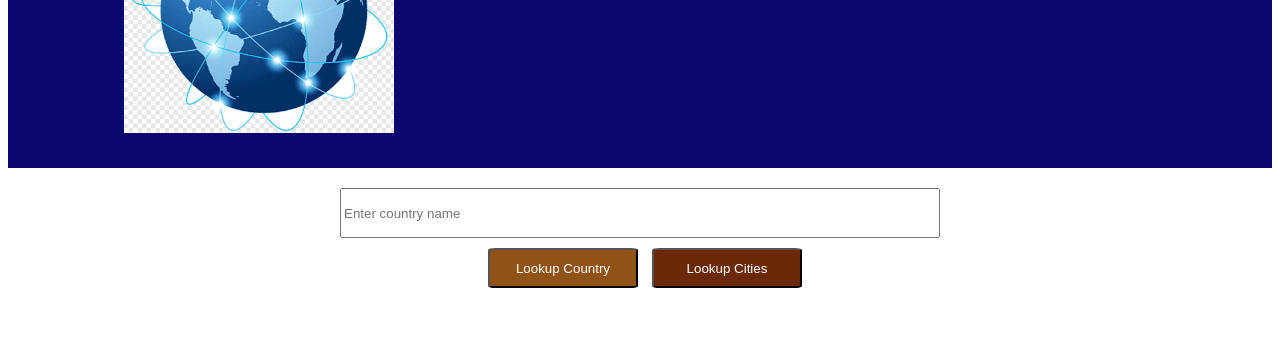
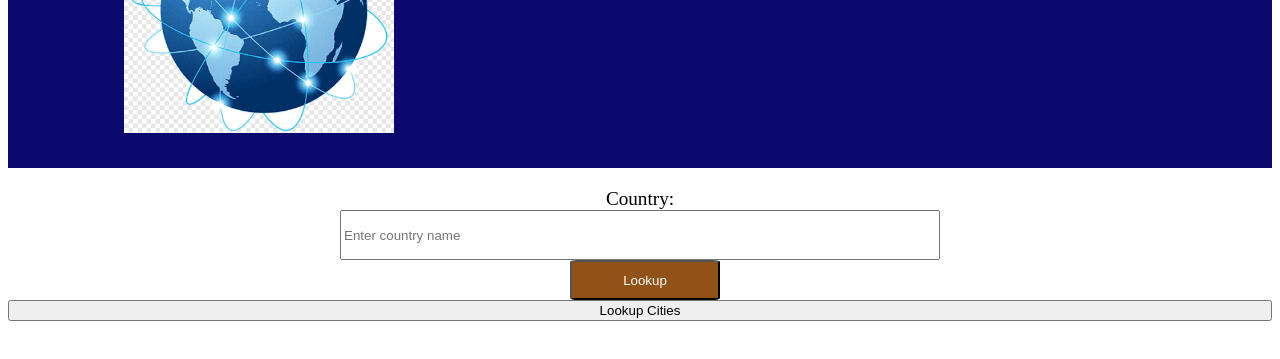
Before and after one commit to Merikasenior/info2180-lab5, a plain HTML site: page index.html in a window 1280 px wide. Shown: the part 195-554 px from the top of the page. Drawn offline with Linux system fonts and the light colour scheme.

Commit message:
Update index.html

```diff
--- a/index.html
+++ b/index.html
@@ -20,12 +20,10 @@
 
 		<main>
 			<div id="controls">
-
+				<label for="country">Country:</label>
 				<input id="country" type="search" name="country" placeholder="Enter country name" />
-				<div id="btn">
-				<button id="lookup">Lookup Country</button>
-				<button id="city">Lookup Cities</button>
-				</div>
+				<button id="lookup">Lookup</button>
+				<button id ="cities">Lookup Cities</button>
 			</div>
 
 			<div id="result">
```
